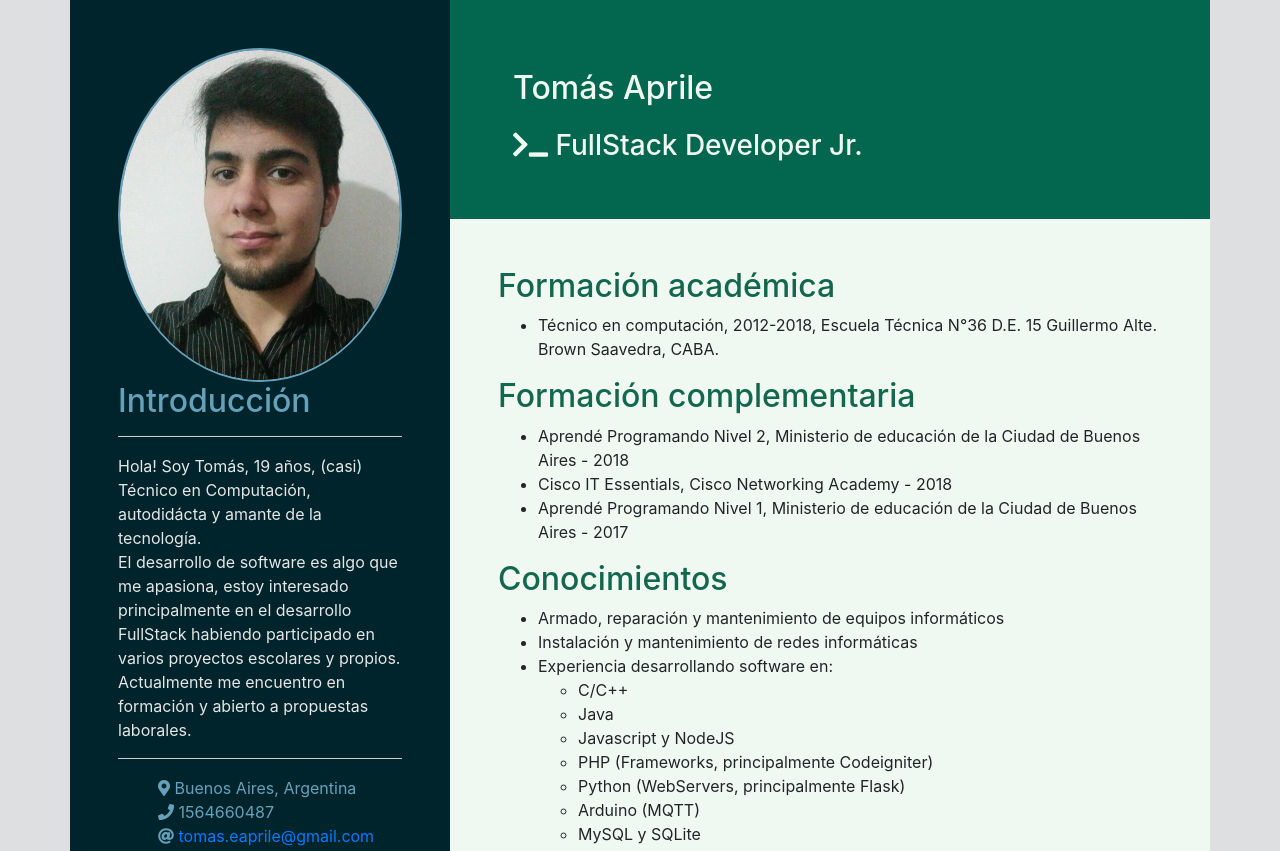
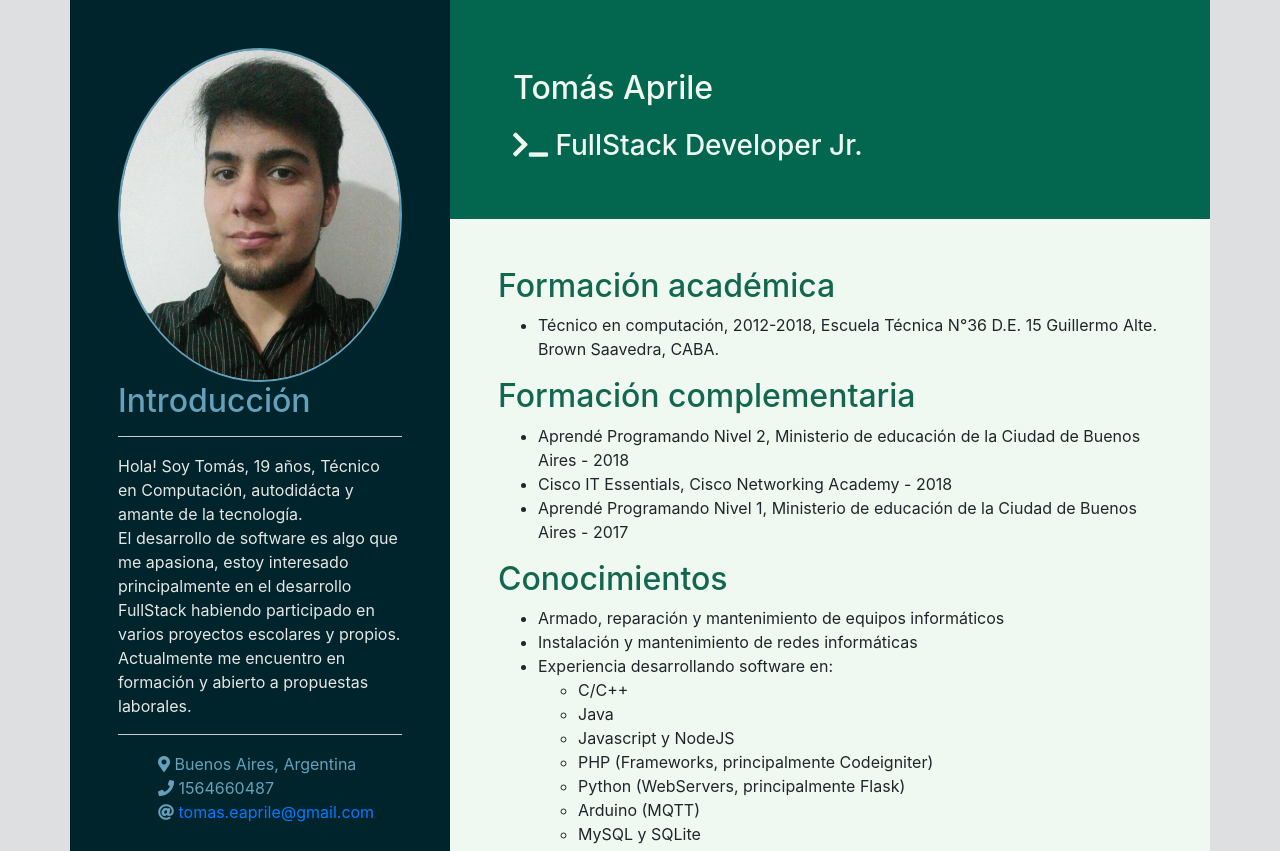
Before and after one commit to Kraloz/cv-aprile, a plain HTML site: page index.html in a window 1280 px wide. Shown: the top 851 px of the page. Drawn offline with nearby package versions, Linux system fonts and the light colour scheme.

Commit message:
Actualización de título, oficialmente soy técnico!

```diff
--- a/index.html
+++ b/index.html
@@ -25,7 +25,7 @@
             <div id="intro">
               <h2>Introducción</h2>
               <hr>
-              <p>Hola! Soy Tomás, 19 años, (casi) Técnico en Computación, autodidácta y amante de la tecnología. <br>
+              <p>Hola! Soy Tomás, 19 años, Técnico en Computación, autodidácta y amante de la tecnología. <br>
                 El desarrollo de software es algo que me apasiona, estoy interesado principalmente en el desarrollo FullStack habiendo participado en varios proyectos escolares y propios. <br>
                 Actualmente me encuentro en formación y abierto a propuestas laborales.
               </p>
```
